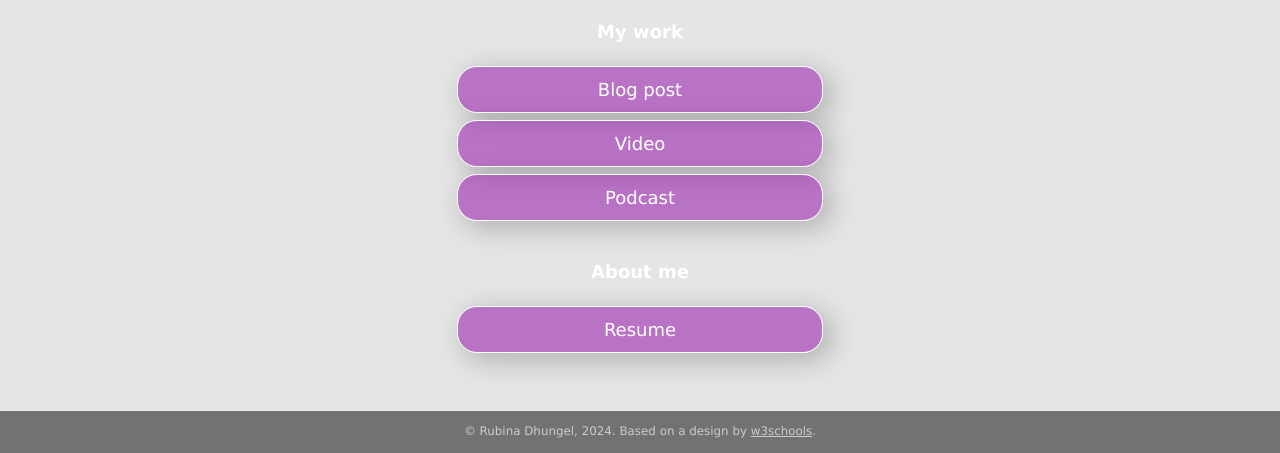
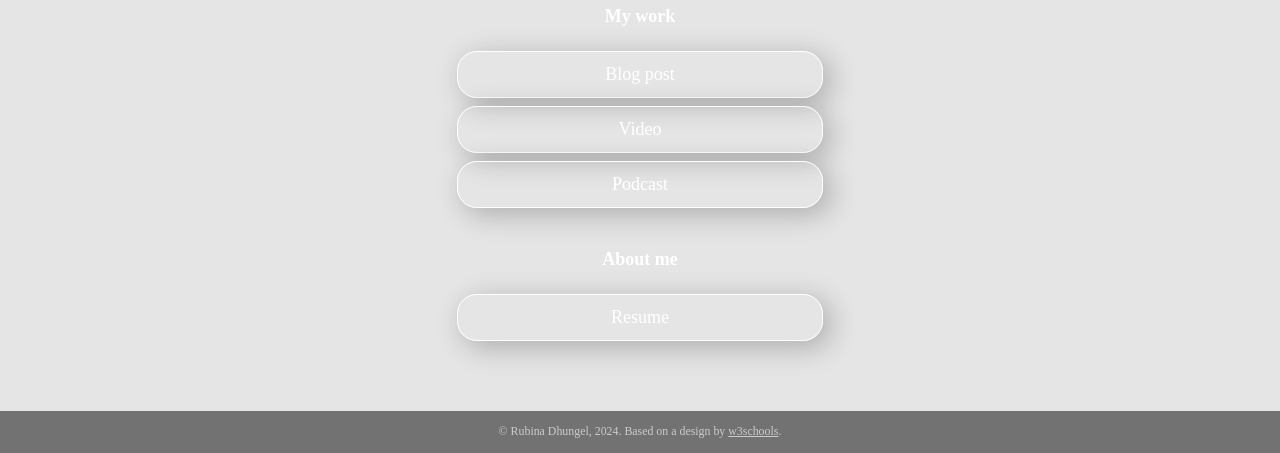
Before and after one commit to Rosealiee/Rosealiee.github.io, a plain HTML site: page index.html in a window 1280 px wide. Shown: the part 347-800 px from the top of the page. Drawn offline with Linux system fonts and the light colour scheme.

Commit message:
Updated font and colors

```diff
--- a/css/style.css
+++ b/css/style.css
@@ -1,10 +1,10 @@
 :root {
     --primaryText: #fff;
-    --secondaryText: #ff015e;
-    --primary: rgba(156, 39, 176, .60);
-    --secondary: rgba(255, 1, 94, .60);
+    --secondaryText: #fcd2d5;
+    --primary: rgba(255, 212, 234, 0.8)
+    --secondary: rgba(255, 171, 215, 0.8)
     --buttonHover: rgba(156, 39, 176, .40);
-    --smallButtonHover: rgba(0, 0, 0, .25);
+    --smallButtonHover: rgba(219, 46, 135, 0.8);
 }
 
 html {
@@ -34,7 +34,7 @@ body {
     background-attachment: fixed;
     /* Resizes the background image to cover the entire container */
     background-size: cover;
-    font-family: Futura, Verdana, sans-serif;
+    font-family: "Slabo 27px", serif;
     line-height: 1.5;
     font-size: 18px;
     display: flex;
```
